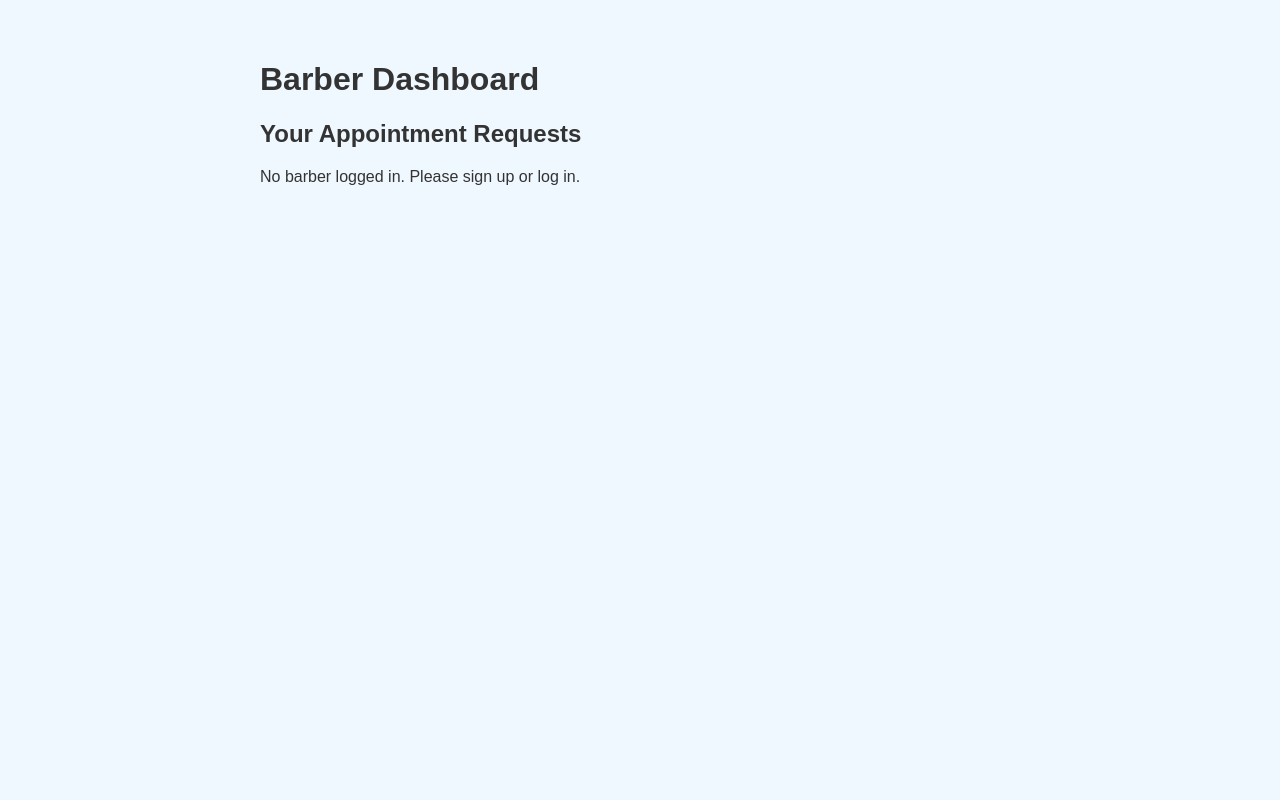
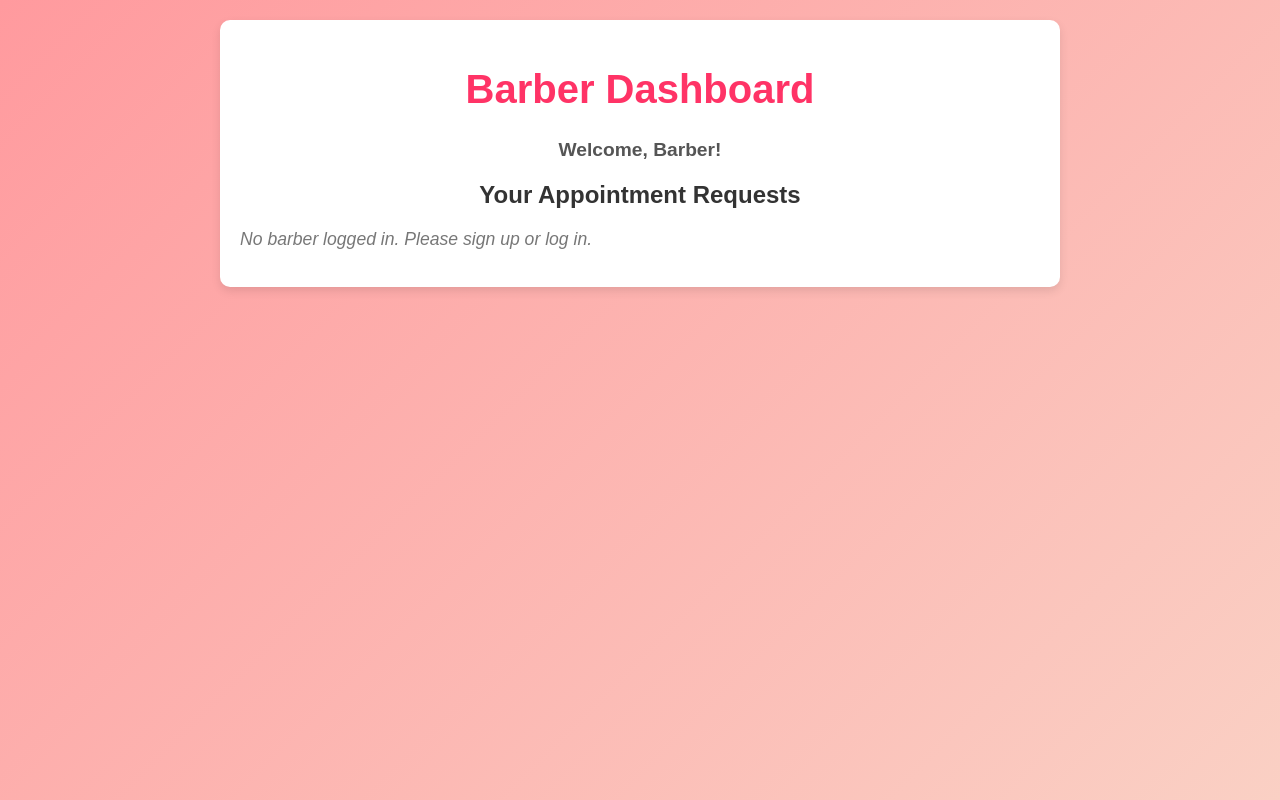
Before and after one commit to Lune162/CampusCuttery, a plain HTML site: page barber-dashboard.html in a window 1280 px wide. Drawn offline with Linux system fonts and the light colour scheme.

Commit message:
Quick update

```diff
--- a/barber-dashboard.html
+++ b/barber-dashboard.html
@@ -6,46 +6,102 @@
   <title>Barber Dashboard - Campus Cuttery</title>
   <style>
     body {
-      font-family: Arial, sans-serif;
-      background: #f0f8ff;
+      font-family: 'Poppins', sans-serif;
+      background: linear-gradient(135deg, #ff9a9e, #fad0c4);
       color: #333;
-      text-align: center;
       margin: 0;
       padding: 0;
       display: flex;
       justify-content: center;
-      align-items: flex-start; /* Aligns items to the top */
-      height: 100vh; /* Ensures full screen height */
+      align-items: flex-start;
+      height: 100vh;
     }
+
     .container {
-      width: 100%;
+      background: white;
       max-width: 800px;
+      width: 90%;
       padding: 20px;
-      box-sizing: border-box;
-      text-align: left; /* Align content to the left */
-      margin-top: 20px; /* Optional: add some space from the top */
+      margin-top: 20px;
+      border-radius: 10px;
+      box-shadow: 0 4px 10px rgba(0, 0, 0, 0.1);
+      text-align: center;
+      animation: fadeIn 0.5s ease-in-out;
     }
+
+    @keyframes fadeIn {
+      from { opacity: 0; transform: translateY(-10px); }
+      to { opacity: 1; transform: translateY(0); }
+    }
+
+    h1 {
+      font-size: 2.5em;
+      color: #ff3366;
+    }
+
+    .welcome-message {
+      font-size: 1.2em;
+      font-weight: bold;
+      color: #555;
+      margin-bottom: 15px;
+    }
+
+    .client-requests-container {
+      margin-top: 20px;
+      text-align: left;
+    }
+
     .client-item {
-      background: #fff;
+      background: #f9f9f9;
       padding: 15px;
-      margin: 10px;
-      border-radius: 5px;
+      margin: 10px 0;
+      border-radius: 8px;
       box-shadow: 0 2px 5px rgba(0, 0, 0, 0.1);
+      transition: transform 0.2s ease-in-out;
     }
+
+    .client-item:hover {
+      transform: scale(1.02);
+    }
+
     .client-item p {
       margin: 5px 0;
+      font-size: 1em;
     }
+
     .btn {
-      padding: 5px 10px;
+      padding: 10px 15px;
       margin: 5px;
+      border: none;
+      border-radius: 5px;
       cursor: pointer;
+      font-weight: bold;
+      transition: all 0.3s ease;
+    }
+
+    .btn.accept {
       background-color: #4CAF50;
       color: white;
-      border: none;
-      border-radius: 3px;
     }
+
+    .btn.accept:hover {
+      background-color: #45a049;
+    }
+
     .btn.reject {
       background-color: #f44336;
+      color: white;
+    }
+
+    .btn.reject:hover {
+      background-color: #d32f2f;
+    }
+
+    .no-requests {
+      font-size: 1.1em;
+      color: #777;
+      font-style: italic;
+      margin-top: 20px;
     }
   </style>
 </head>
@@ -53,29 +109,25 @@
 
   <div class="container">
     <h1>Barber Dashboard</h1>
+    <p class="welcome-message" id="welcomeMessage">Welcome, Barber!</p>
     <h2>Your Appointment Requests</h2>
-    <div id="clientRequests"></div>
+    <div id="clientRequests" class="client-requests-container"></div>
   </div>
 
   <script>
-    // On document load, check if a barber is logged in and show their requests
     document.addEventListener("DOMContentLoaded", function() {
-      // Retrieve the barber data from localStorage (this should be saved during login)
       const barber = JSON.parse(localStorage.getItem("loggedInBarber"));
-
-      // Retrieve all client requests from localStorage
       const clientRequests = JSON.parse(localStorage.getItem("clientRequests")) || [];
 
-      // Get the div to display requests
+      const welcomeMessage = document.getElementById("welcomeMessage");
       const clientRequestsDiv = document.getElementById("clientRequests");
-      clientRequestsDiv.innerHTML = ""; // Clear existing requests
+      clientRequestsDiv.innerHTML = "";
 
-      // If the barber is logged in, filter the requests for that barber
       if (barber) {
-        // Filter the client requests for this barber's email
+        welcomeMessage.textContent = `Welcome, ${barber.name}!`;
+
         const barberRequests = clientRequests.filter(request => request.barberEmail === barber.email);
 
-        // If there are barber-specific requests, display them
         if (barberRequests.length > 0) {
           barberRequests.forEach(request => {
             const div = document.createElement("div");
@@ -91,27 +143,19 @@
             clientRequestsDiv.appendChild(div);
           });
         } else {
-          clientRequestsDiv.innerHTML = "<p>No appointment requests.</p>";
+          clientRequestsDiv.innerHTML = `<p class="no-requests">No appointment requests at the moment.</p>`;
         }
       } else {
-        clientRequestsDiv.innerHTML = "<p>No barber logged in. Please sign up or log in.</p>";
+        clientRequestsDiv.innerHTML = `<p class="no-requests">No barber logged in. Please sign up or log in.</p>`;
       }
     });
 
-    // Function to handle accepting a request
     function acceptRequest(clientEmail) {
       alert(`Appointment accepted for ${clientEmail}.`);
-
-      // Logic for accepting request could be implemented here
-      // For instance, you could update the request status in localStorage
     }
 
-    // Function to handle rejecting a request
     function rejectRequest(clientEmail) {
       alert(`Appointment rejected for ${clientEmail}.`);
-
-      // Logic for rejecting request could be implemented here
-      // For example, remove the request from the list or mark it as rejected
     }
   </script>
 
```
